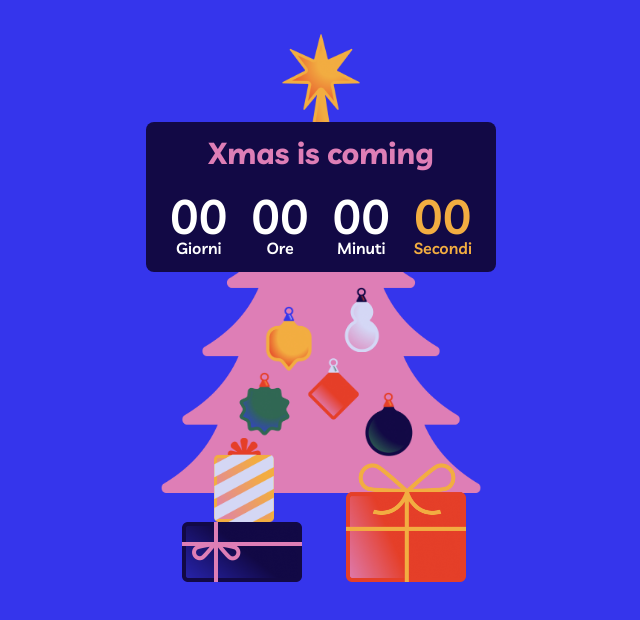
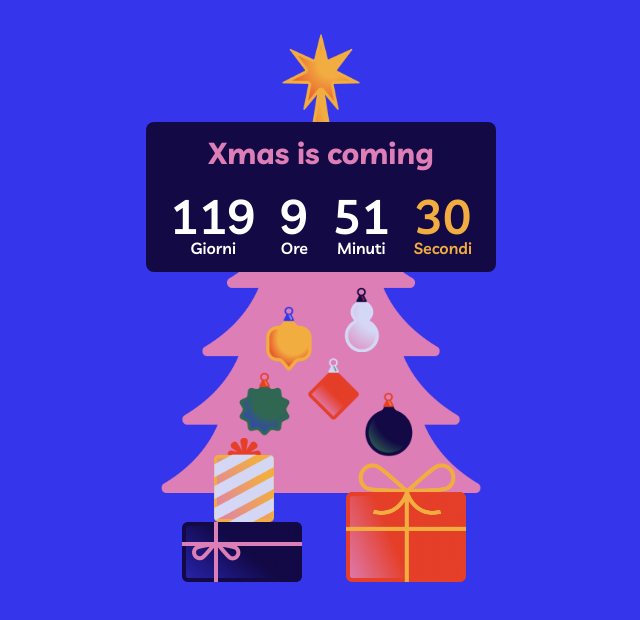
Before and after one commit to FeloMatta/Xmas-counter, a plain HTML site: page index.html in a window 1280 px wide. Shown: the whole page, without its empty margins (319-959 px from the left). Drawn offline with Linux system fonts and the light colour scheme.

Commit message:
Timer funzionante

```diff
--- a/index.html
+++ b/index.html
@@ -20,17 +20,17 @@
                     <!-- counter -->
                     <div class="counter">
                         <div class="counter-block">
-                            <div class="counter-block-number">00</div>
+                            <div id="days" class="counter-block-number">00</div>
                             <div class="counter-block-lable">Giorni</div>
                         </div>
                         <div class="counter-block">
-                            <div class="counter-block-number">00</div>
+                            <div id="hours" class="counter-block-number">00</div>
                             <div class="counter-block-lable">Ore</div>
                         </div><div class="counter-block">
-                            <div class="counter-block-number">00</div>
+                            <div id="minutes" class="counter-block-number">00</div>
                             <div class="counter-block-lable">Minuti</div>
                         </div><div class="counter-block">
-                            <div class="counter-block-number">00</div>
+                            <div id="seconds" class="counter-block-number">00</div>
                             <div class="counter-block-lable">Secondi</div>
                         </div>
                     </div>
--- a/main.js
+++ b/main.js
@@ -0,0 +1,33 @@
+// dom elements
+const daysElm = document.querySelector('#days');
+const hoursElm = document.querySelector('#hours');
+const minutesElm = document.querySelector('#minutes');
+const secondsElm = document.querySelector('#seconds');
+
+// data di natale
+const endDate = new Date("december 25 2023");
+const endDateInMs = endDate.getTime();
+
+
+// tabella in ms
+const secondInMs = 1000;
+const minuteInMs = 60 * secondInMs;
+const hourInMs = 60 * minuteInMs;
+const dayInMs = 24 * hourInMs;
+
+
+
+
+const counterTimer = setInterval(timer, 1000);
+
+function timer(){
+    // oggi in ms
+    const nowInMs = new Date().getTime();
+
+    const diff = endDateInMs - nowInMs;
+
+    daysElm.innerHTML = Math.floor(diff / dayInMs);
+    hoursElm.innerHTML = Math.floor((diff % dayInMs) / hourInMs);
+    minutesElm.innerHTML = Math.floor((diff % hourInMs) / minuteInMs);
+    secondsElm.innerHTML = Math.floor((diff % minuteInMs) / secondInMs);
+}
```
